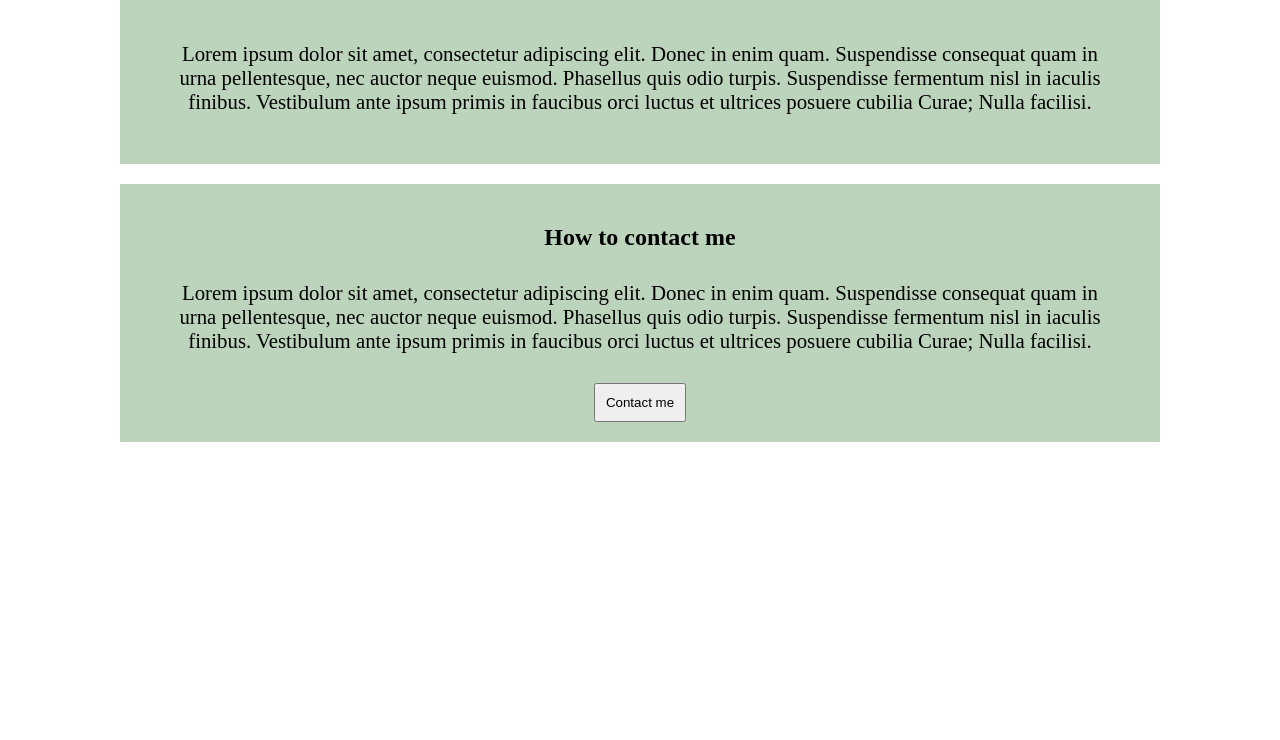
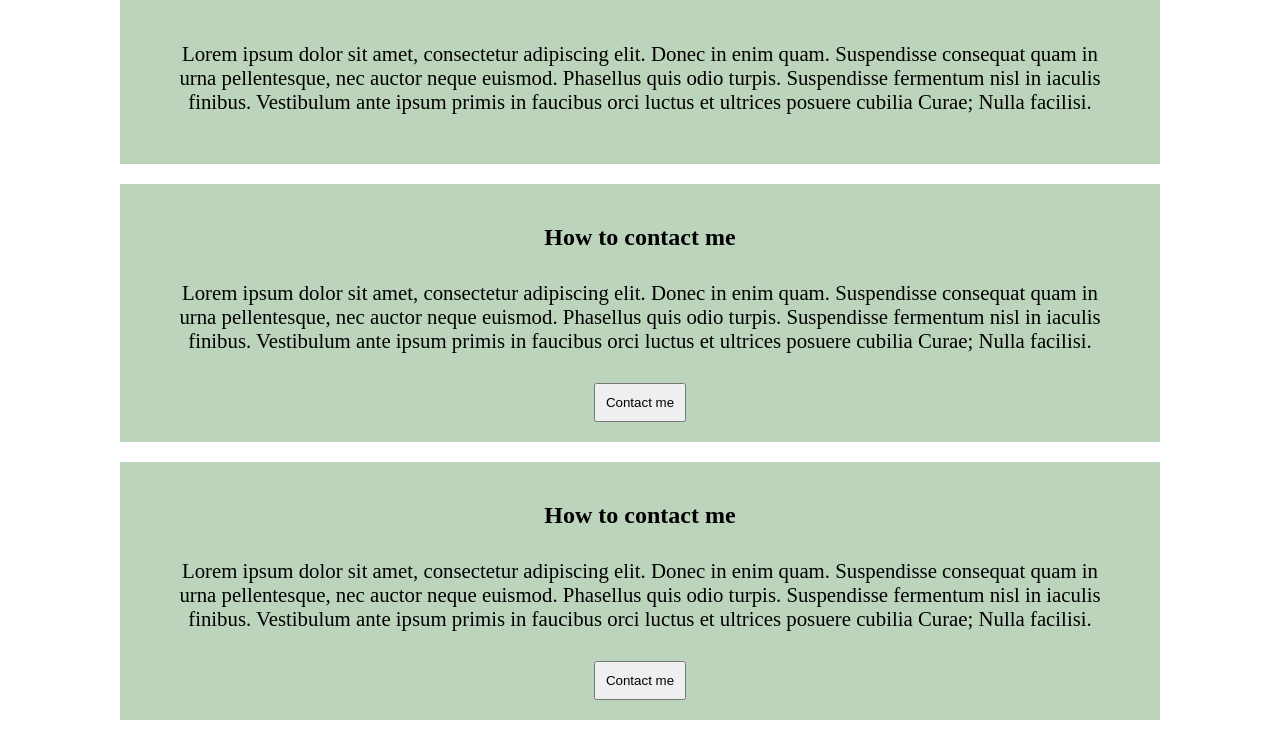
Before and after one commit to Jaliya68/testSite, a plain HTML site: page index.html in a window 1280 px wide. Shown: the part 1324-2064 px from the top of the page. Before the commit the page ends 1786 px from the top, so only its background shows below. Drawn offline with Linux system fonts and the light colour scheme; files that its build step writes are made by us from their sources.

Commit message:
Added Aditional

```diff
--- a/index.html
+++ b/index.html
@@ -46,6 +46,15 @@
       <button id="myButton"type="submit" name="button">Contact me</button>
     </section>
 
+    <section id="contact">
+      <h2>How to contact me</h2>
+      <p>Lorem ipsum dolor sit amet, consectetur adipiscing elit. Donec in enim quam. Suspendisse consequat quam in urna
+        pellentesque, nec auctor neque euismod. Phasellus quis odio turpis. Suspendisse fermentum nisl in iaculis finibus.
+        Vestibulum ante ipsum primis in faucibus orci luctus et ultrices posuere cubilia Curae; Nulla facilisi.</p>
+
+      <button id="myButton" type="submit" name="button">Contact me</button>
+    </section>
+
   </div>
 </body>
 </html>
```
